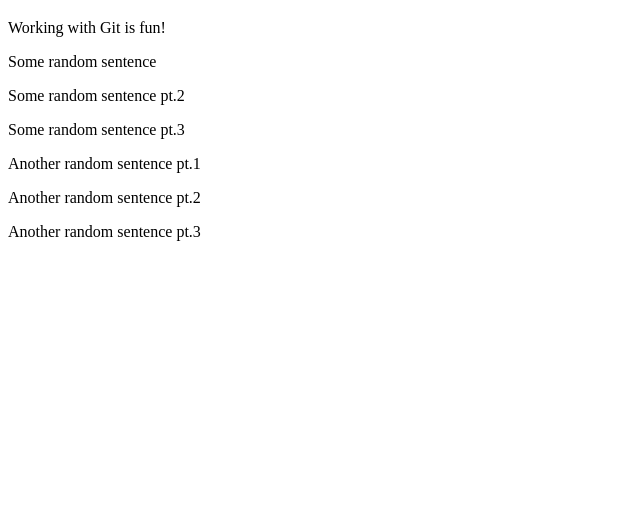
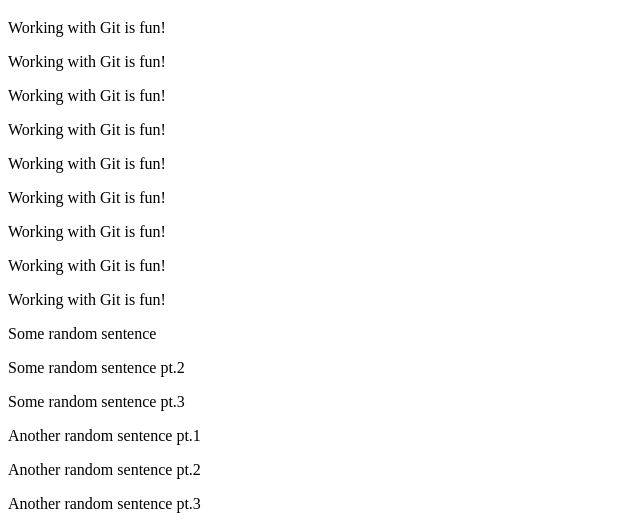
Before and after one commit to pushkqr/git-github-masterclass, a plain HTML site: page index.html in a window 1280 px wide. Shown: the part 340-869 px from the top of the page, without its empty margins (0-640 px from the left). Before the commit the page ends 800 px from the top, so only its background shows below. Drawn offline with Linux system fonts and the light colour scheme.

Commit message:
Add more p

```diff
--- a/index.html
+++ b/index.html
@@ -6,6 +6,14 @@
 <h1>Hello Git World!</h1>
 
 <div>
+  <p>Working with Git is fun!</p>
+  <p>Working with Git is fun!</p>
+  <p>Working with Git is fun!</p>
+  <p>Working with Git is fun!</p>
+  <p>Working with Git is fun!</p>
+  <p>Working with Git is fun!</p>
+  <p>Working with Git is fun!</p>
+  <p>Working with Git is fun!</p>
   <p>Working with Git is fun!</p>
 </div>
 
```
